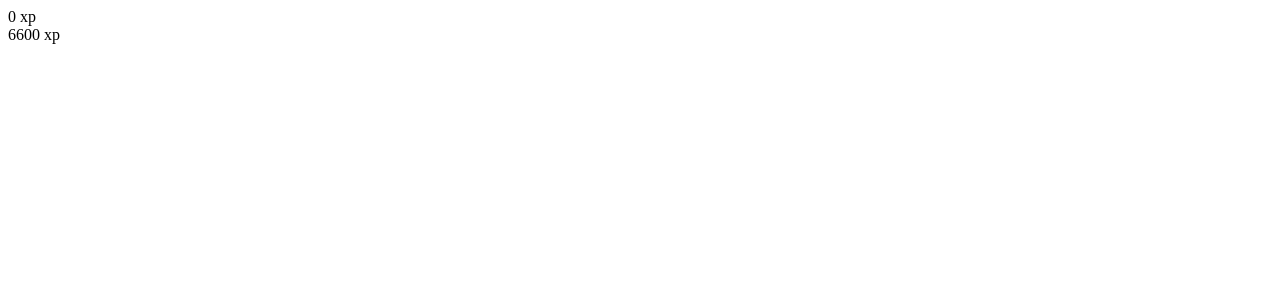
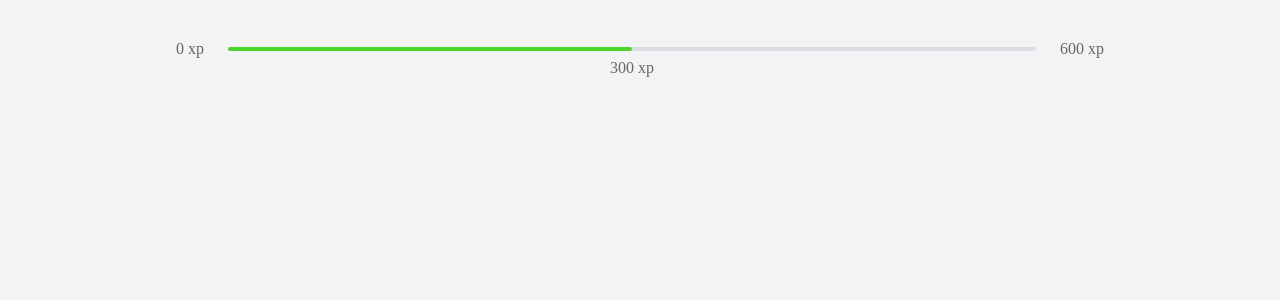
Before and after one commit to WINGLYst4rk/NLW-4_moveit, a React (Create React App) app: page / in a window 1280 px wide. Shown: the top 300 px of the page. Built offline with nearby package versions, Linux system fonts and the light colour scheme.

Commit message:
adding a current experience bar

```diff
--- a/src/App.tsx
+++ b/src/App.tsx
@@ -1,9 +1,11 @@
-import { ExperinceBar } from "./components/ExperienceBar";
+import { ExperienceBar } from './components/ExperienceBar'
+
+import './styles/global.css';
 
 function App() {
   return (
     <div className="container">
-        <ExperinceBar />
+        <ExperienceBar />
     </div>
   );
 }
--- a/src/components/ExperienceBar.tsx
+++ b/src/components/ExperienceBar.tsx
@@ -1,9 +1,13 @@
-export function ExperinceBar() {
+export function ExperienceBar() {
     return(
         <header className="experience-bar">
             <span>0 xp</span>
-            <div/>
-            <span>6600 xp</span>
+            <div>
+                <div style={{ width: '50%' }} />
+
+                <span className="current-experience" style={{ left: '50%' }}>300 xp</span>
+            </div>
+            <span>600 xp</span>
         </header>
     );
 }
--- a/src/styles/global.css
+++ b/src/styles/global.css
@@ -63,7 +63,11 @@
     align-items: center;
 }
 
-.experience-bar {
+.experience-bar span {
+    font-size: 1rem;
+}
+
+.experience-bar > div{
     flex: 1;
     height: 4px;
     border-radius: 4px;
@@ -71,3 +75,16 @@
     margin: 0 1.5rem;
     position: relative;
 }
+
+.experience-bar > div > div {
+    height: 4px;
+    border-radius: 4px;
+    background: var(--green);
+}
+
+span.current-experience {
+    position: absolute;
+    top: 12px;
+
+    transform: translatex(-50%);
+}
```
